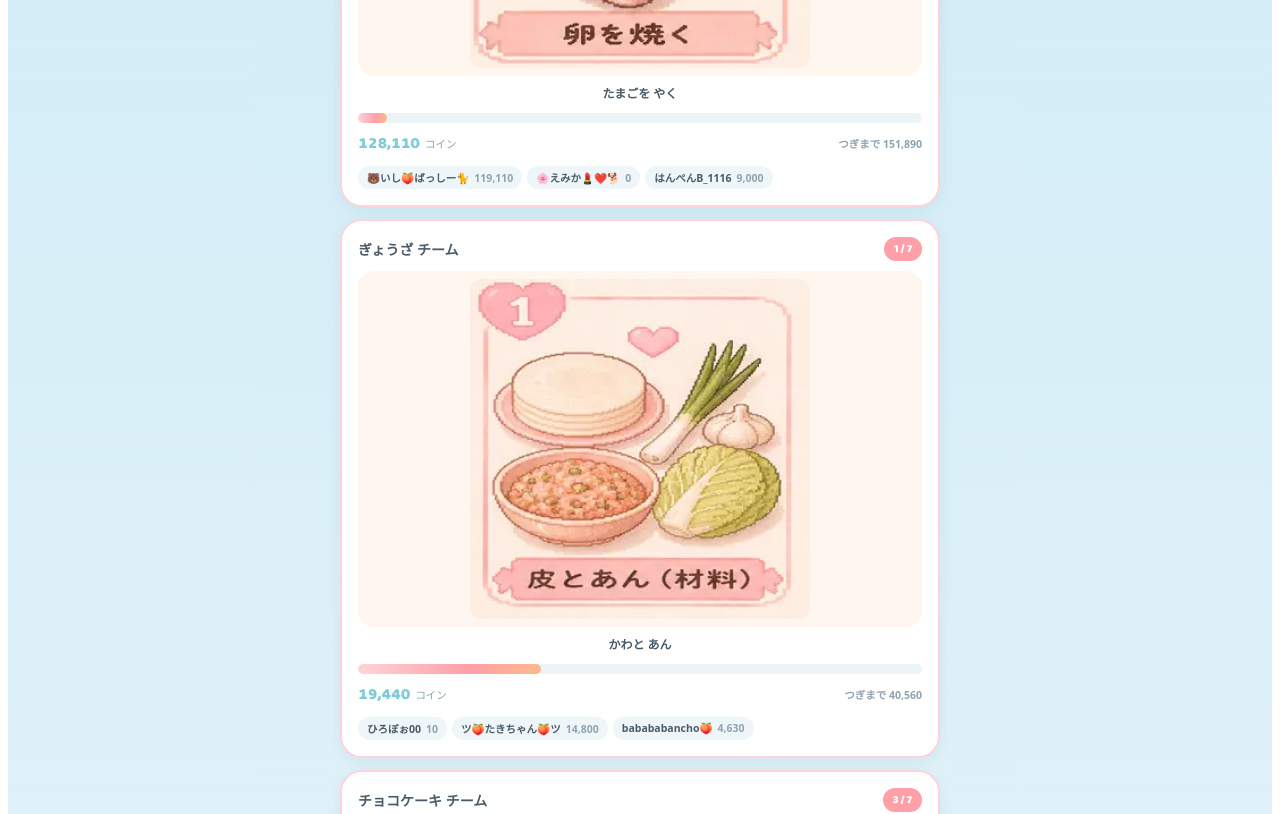
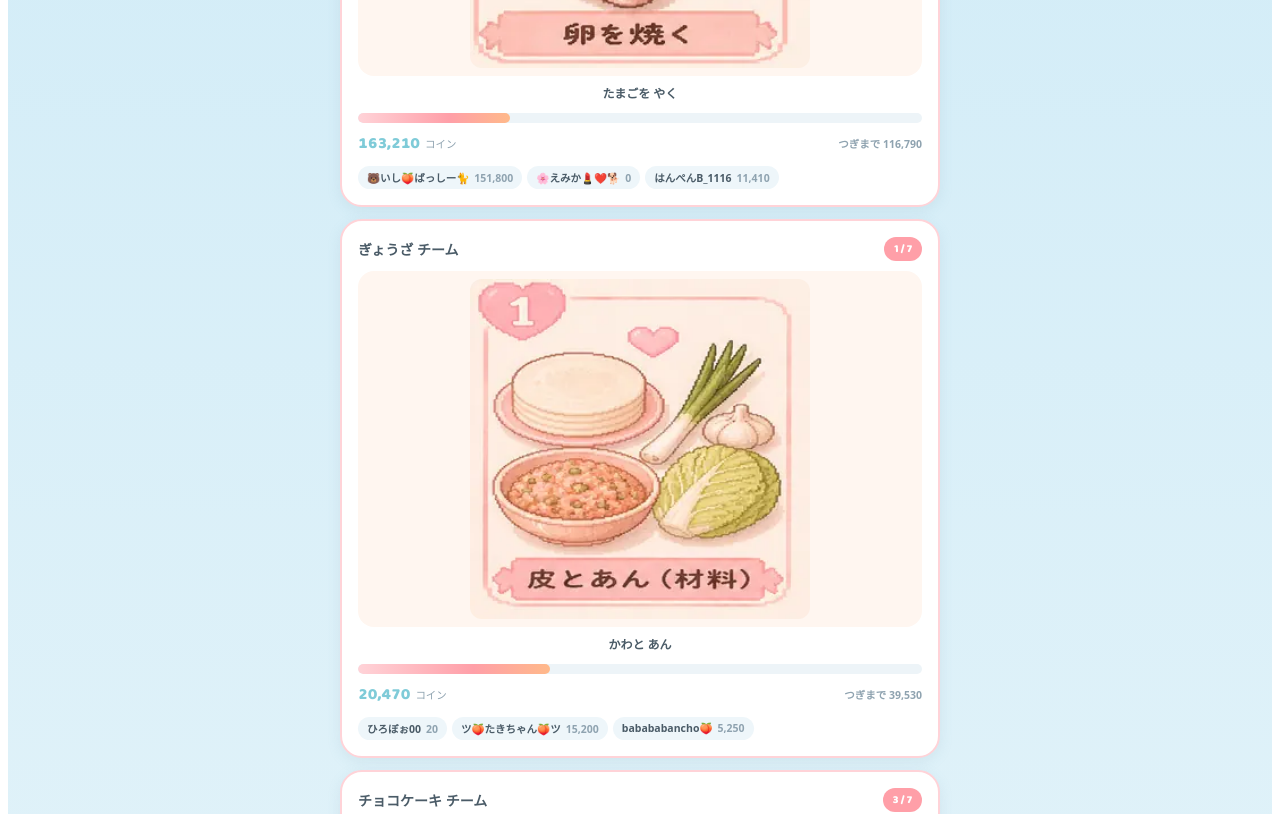
Before and after one commit to heidaokomomo-sudo/peach-garden, a React (Vite) app: page / in a window 1280 px wide. Shown: the part 1440-2254 px from the top of the page. Built offline with nearby package versions, Linux system fonts and the light colour scheme; a web font is replaced by a local one.

Commit message:
App.jsx を更新

```diff
--- a/src/App.jsx
+++ b/src/App.jsx
@@ -85,17 +85,17 @@ const TEAMS = [
 ];
 
 const LISTENERS = [
-  { name: "🐻いし🍑ばっしー🐈", coins: 119110, team: "omurice" },
+  { name: "🐻いし🍑ばっしー🐈", coins: 151800, team: "omurice" },
   { name: "🌸えみか💄❤️🐕", coins: 0, team: "omurice" },
-  { name: "はんぺんB_1116", coins: 9000, team: "omurice" },
+  { name: "はんぺんB_1116", coins: 11410, team: "omurice" },
 
-  { name: "のるだん_noru🍺", coins: 7280, team: "chococake" },
+  { name: "のるだん_noru🍺", coins: 7230, team: "chococake" },
   { name: "たろじろさん.", coins: 4200, team: "chococake" },
-  { name: "カシオ_DX", coins: 0, team: "chococake" },
+  { name: "カシオ_DX", coins: 310, team: "chococake" },
 
-  { name: "ひろぼぉ00", coins: 10, team: "gyoza" },
-  { name: "ツ🍑たきちゃん🍑ツ", coins: 14800, team: "gyoza" },
-  { name: "babababancho🍑", coins: 4630, team: "gyoza" },
+  { name: "ひろぼぉ00", coins: 20, team: "gyoza" },
+  { name: "ツ🍑たきちゃん🍑ツ", coins: 15200, team: "gyoza" },
+  { name: "babababancho🍑", coins: 5250, team: "gyoza" },
 ];
 
 const DISH_NAME = {
```
